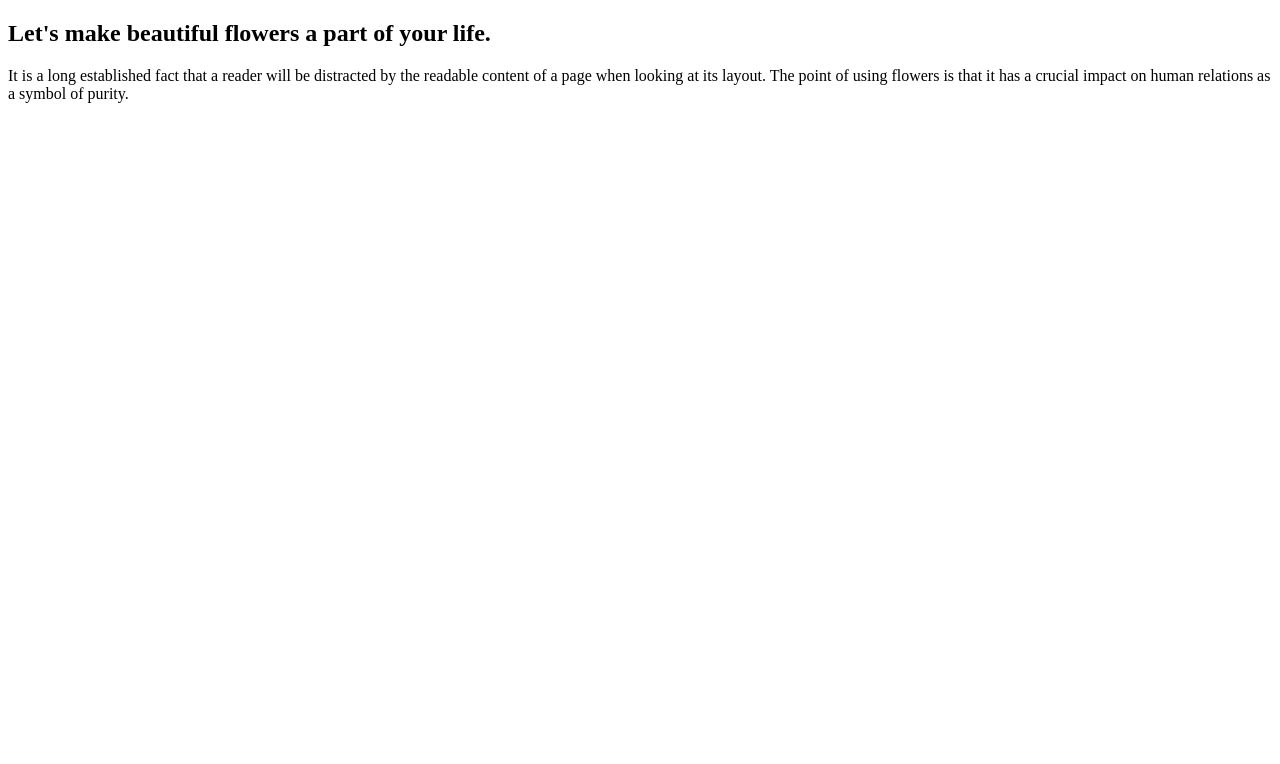
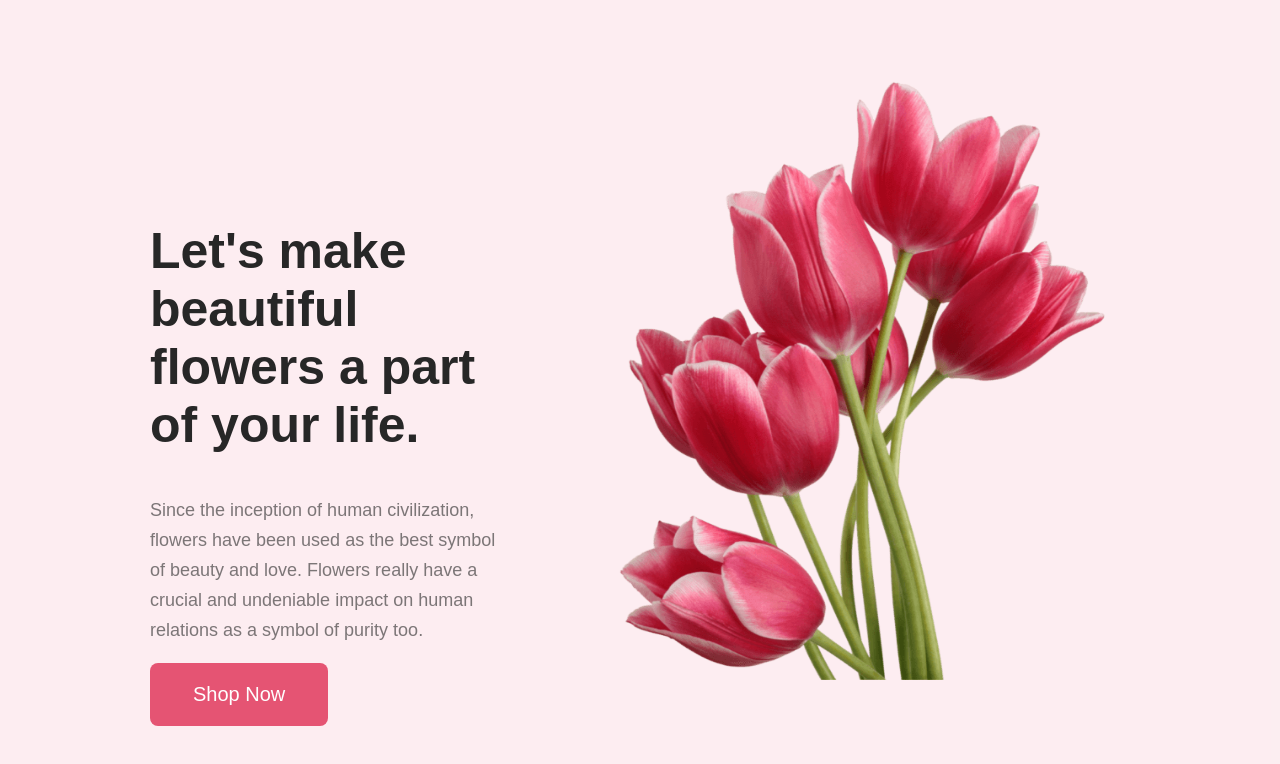
Before and after one commit to TufailAhmed/flower-shop, a plain HTML site: page index.html in a window 1280 px wide. Drawn offline with Linux system fonts and the light colour scheme.

Commit message:
second commit

```diff
--- a/index.html
+++ b/index.html
@@ -4,16 +4,18 @@
     <meta charset="UTF-8">
     <meta name="viewport" content="width=device-width, initial-scale=1.0">
     <title>Online Flower Shop</title>
+    <link rel="stylesheet" href="styles/style.css">
 </head>
 <body>
     <main>
         <section class="top-banner">
             <div class="top-banner-text">
-                <h1>Let's make beautiful flowers a part of your life.</h1>
-                <p>It is a long established fact that a reader will be distracted by the readable content of a page when looking at its layout. The point of using flowers is that it has a crucial impact on human relations as a symbol of purity.</p>
+                <h1 class="top-banner-title">Let's make beautiful flowers a part of your life.</h1>
+                <p class="top-banner-description">Since the inception of human civilization, flowers have been used as the best symbol of beauty and love. Flowers really have a crucial and undeniable impact on human relations as a symbol of purity too.</p>
+                <button class="btn-primary">Shop Now</button>
             </div>
             <div class="top-banner-image">
-
+                    <img src="./Flower Asset/pngwing 10.png" alt="">
             </div>
 
         </section>
--- /dev/null
+++ b/styles/style.css
@@ -0,0 +1,44 @@
+<style>
+  @import url('https://fonts.googleapis.com/css2?family=Poppins:wght@400;600;700&display=swap');
+</style>
+*{
+
+}
+body{
+    margin: 0;
+    font-family: 'Poppins', sans-serif;
+}
+
+/* top -banner styles */
+.top-banner{
+    display: flex;
+    gap: 90px;
+    padding:80px 150px;
+    background: rgba(229, 84, 115, 0.10);
+}
+.top-banner-text{
+    padding-top: 100px;
+}
+.top-banner-title{
+    font-size: 50px;
+    font-weight: 700;
+    color: #272727;
+}
+.top-banner-description{
+    color: rgba(39, 39, 39, 0.60);
+    font-size: 18px;
+    font-weight: 400;
+    line-height: 30px;
+}
+.btn-primary{
+    padding: 20px 43px;
+    font-size: 20px;
+    color: #ffffff;
+    border: none;
+    border-radius: 8px;
+    background: #E55473;
+}
+.top-banner-image img{
+    width: 535px;
+    height: 600px;
+}
```
